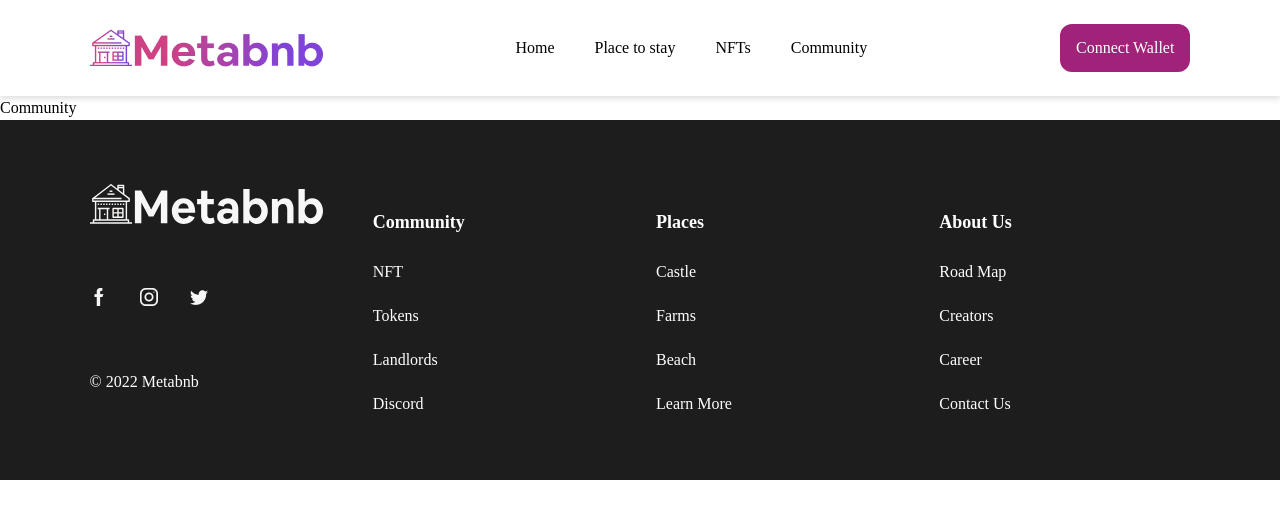
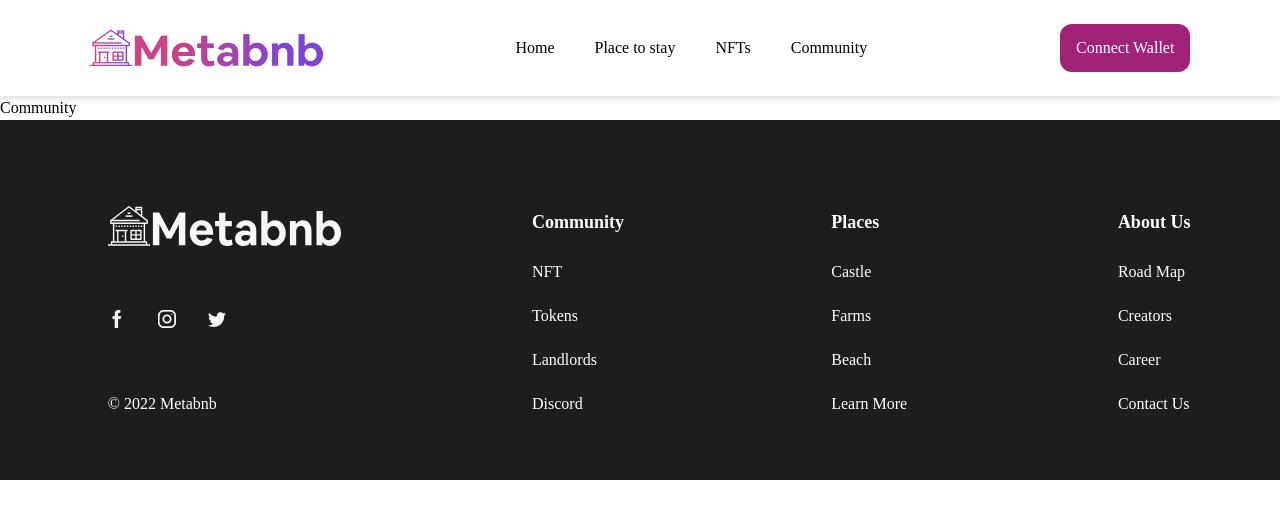
Before and after one commit to nyeno/HNG, a React (Create React App) app in the folder stage-3/: page /community in a window 1280 px wide. Shown: the top 518 px of the page. Built offline with nearby package versions, Linux system fonts and the light colour scheme; a web font is replaced by a local one.

Commit message:
Refactor: Changed display of footer

```diff
--- a/stage-3/src/comp/Footer.js
+++ b/stage-3/src/comp/Footer.js
@@ -6,7 +6,7 @@ import twitter from '../assets/icons/twitter.png'
 
 export default function Footer() {
   return (
-    <footer className='bg-[#1D1D1E] text-white grid lg:grid-cols-4 md:grid-cols-2 grid-cols-1 gap-8 py-16 px-3vw md:px-5vw lg:px-7vw'>
+    <footer className='bg-[#1D1D1E] text-white grid lg:grid-cols-4 lg:place-items-end md:grid-cols-2 grid-cols-1 gap-8 py-16 px-3vw md:px-5vw lg:px-7vw'>
         <section className='space-y-16'>
             <img src={metabnb} alt='meta bnb logo'/>
             <div className='flex space-x-8'>
```
